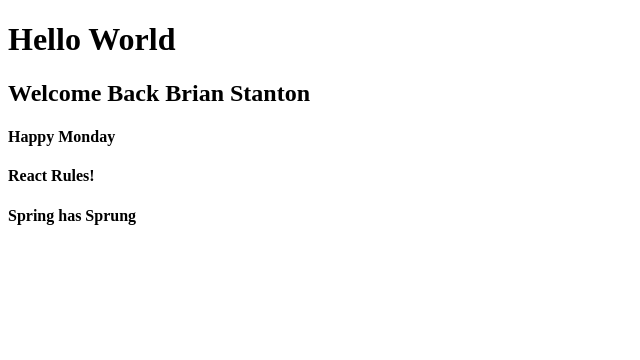
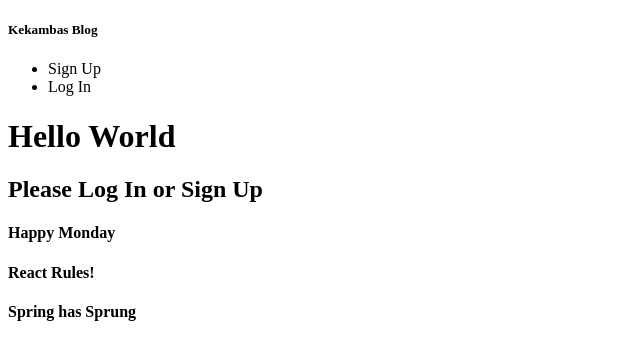
Before and after one commit to bstanton773/kekambas-142_react_intro, a React (Vite) app: page / in a window 1280 px wide. Shown: the top 360 px of the page, without its empty margins (0-640 px from the left). Built offline with nearby package versions, Linux system fonts and the light colour scheme.

Commit message:
Add Navigation component with isLoggedIn props

```diff
--- a/src/App.tsx
+++ b/src/App.tsx
@@ -1,8 +1,10 @@
+import Navigation from './components/Navigation';
+
 
 export default function App(){
     const firstName: string = 'Brian';
     const lastName: string = 'Stanton';
-    const isLoggedIn: boolean = true;
+    const isLoggedIn: boolean = false;
 
     const posts: {id:number, title:string}[] = [
         {id: 1, title: 'Happy Monday'},
@@ -12,6 +14,7 @@
 
     return (
         <>
+            <Navigation isLoggedIn={isLoggedIn}/>
             <h1>Hello World</h1>
             <h2>{isLoggedIn ? `Welcome Back ${firstName} ${lastName}` : 'Please Log In or Sign Up'}</h2>
             {posts.map( p => <h4 key={p.id}>{p.title}</h4> )}
--- /dev/null
+++ b/src/components/Navigation.tsx
@@ -0,0 +1,26 @@
+
+type NavigationProps = {
+    isLoggedIn: boolean
+}
+
+export default function Navigation({ isLoggedIn }: NavigationProps){
+
+    return (
+        <div>
+            <h5>Kekambas Blog</h5>
+            <ul>
+                { isLoggedIn ? (
+                    <>
+                        <li>Create Post</li>
+                        <li>Sign Out</li>
+                    </>
+                ) : (
+                    <>
+                        <li>Sign Up</li>
+                        <li>Log In</li>
+                    </>
+                ) }
+            </ul>
+        </div>
+    )
+}
```
